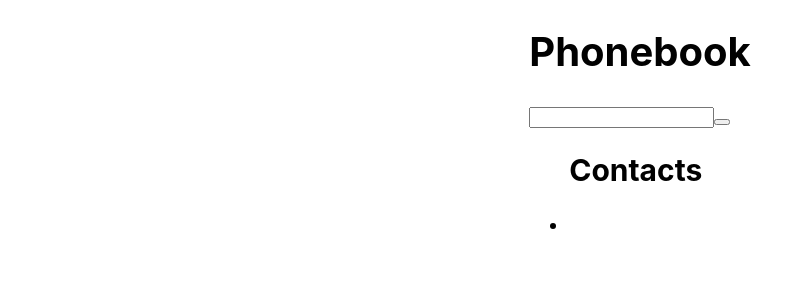
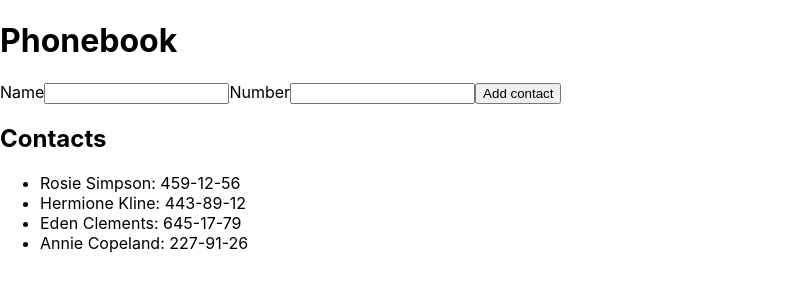
Before and after one commit to WipeRrr/goit-react-hw-08-phonebook, a React (Create React App) app: page / in a window 1280 px wide. Shown: the top 300 px of the page, without its empty margins (0-811 px from the left). Built offline with nearby package versions, Linux system fonts and the light colour scheme.

Commit message:
1 and 2 step done without style

```diff
--- a/src/components/App.jsx
+++ b/src/components/App.jsx
@@ -1,42 +1,55 @@
 import React, { Component } from 'react';
-import Form from './ContactForm';
+import ContactForm from './ContactForm';
+import ContactList from './ContactList';
 
-
-
-
-
-
+import { nanoid } from 'nanoid';
 export class App extends Component {
-
   state = {
-    contacts: [],
-    name: '',
+    contacts: [
+      { id: 'id-1', name: 'Rosie Simpson', number: '459-12-56' },
+      { id: 'id-2', name: 'Hermione Kline', number: '443-89-12' },
+      { id: 'id-3', name: 'Eden Clements', number: '645-17-79' },
+      { id: 'id-4', name: 'Annie Copeland', number: '227-91-26' },
+    ],
   };
 
-  handleInputChange = e => {
-    this.setState({ name: e.currentTarget.value })}
+  // formSubmitHandler = data => {
+  //   console.log(data);
+  //   this.setState(prevState => {
+  //     prevState.contacts.push(data);
+  //   });
+  // };
 
-  // handleSubmit = e => {
-  //   this.setState({contacts.push(e.currentTarget.value)})
-  // }
+  addContact = ({ name, number }) => {
+    const contact = {
+      id: nanoid(),
+      name,
+      number,
+    };
+
+    this.setState(({ contacts }) => ({
+      contacts: [contact, ...contacts],
+    }));
+  };
 
   render() {
     return (
-      <div
-        style={{
-          display: 'flex',
-          justifyContent: 'center',
-          alignItems: 'center',
-          fontSize: 20,
-          color: '#010101',
-        }}
-      >
-        <Form
-          onChange={this.handleInputChange}
-          contacts={this.state.contacts}
-          name={this.state.name}
-        ></Form>
+      <div>
+        <h1>Phonebook</h1>
+        <ContactForm
+          onSubmit={this.addContact}
+        ></ContactForm>
+        <h2>Contacts</h2>
+        <ContactList contacts={this.state.contacts}></ContactList>
       </div>
     );
   }
 }
+
+// style={{
+//         display: 'flex',
+//         justifyContent: 'center',
+//         alignItems: 'center',
+//         fontSize: 20,
+//         color: '#010101',
+//       }}
--- a/src/components/ContactForm/ContactForm.jsx
+++ b/src/components/ContactForm/ContactForm.jsx
@@ -1,26 +1,57 @@
-const ContactForm  = ({ name, onChange }) => {
+import React, { Component } from 'react';
+
+export default class ContactForm extends Component {
+  state = {
+    name: '',
+    number: '',
+  };
+
+  handleInputChange = e => {
+    const { name, value } = e.currentTarget;
+
+    this.setState({ [name]: value });
+  };
+
+  handleSubmit = e => {
+    e.preventDefault();
+    this.props.onSubmit(this.state);
+    this.reset();
+  };
+
+  reset = () => {
+    this.setState({ name: '', number: '' });
+  };
+
+  render() {
+    const { handleSubmit, state, handleInputChange } = this;
     return (
-    <div>
-      <form >
-        <h1>Phonebook</h1>
+      <form onSubmit={handleSubmit}>
+        <label>
+          Name
           <input
             type="text"
             name="name"
             pattern="^[a-zA-Zа-яА-Я]+(([' -][a-zA-Zа-яА-Я ])?[a-zA-Zа-яА-Я]*)*$"
             title="Name may contain only letters, apostrophe, dash and spaces. For example Adrian, Jacob Mercer, Charles de Batz de Castelmore d'Artagnan"
             required
-          value={name}
-          onChange={onChange}
+            value={state.name}
+            onChange={handleInputChange}
           />
-              <button type="submit"></button>
+        </label>
+        <label>
+          Number
+          <input
+            type="tel"
+            name="number"
+            pattern="\+?\d{1,4}?[-.\s]?\(?\d{1,3}?\)?[-.\s]?\d{1,4}[-.\s]?\d{1,4}[-.\s]?\d{1,9}"
+            title="Phone number must be digits and can contain spaces, dashes, parentheses and can start with +"
+            required
+            value={state.number}
+            onChange={handleInputChange}
+          />
+        </label>
+        <button type="submit">Add contact</button>
       </form>
-
-      <ul>
-        <h2>Contacts</h2>
-        <li></li>
-      </ul>
-    </div>
     );
-};
-
-export default ContactForm ;
+  }
+}
--- /dev/null
+++ b/src/components/ContactList/ContactList.jsx
@@ -0,0 +1,11 @@
+const ContactList = ({contacts}) => {
+  return (
+    <ul>
+      {contacts.map(contact => (
+        <li key={contact.id}>{contact.name}: <span>{contact.number}</span></li>
+      ))}
+    </ul>
+  );
+};
+
+export default ContactList
--- /dev/null
+++ b/src/components/ContactList/index.js
@@ -0,0 +1 @@
+export {default} from './ContactList'
```
Also changed, not shown: src/components/ContactList/ContactList.module.css (added). Lines whose indentation alone changed are shown as unchanged.
